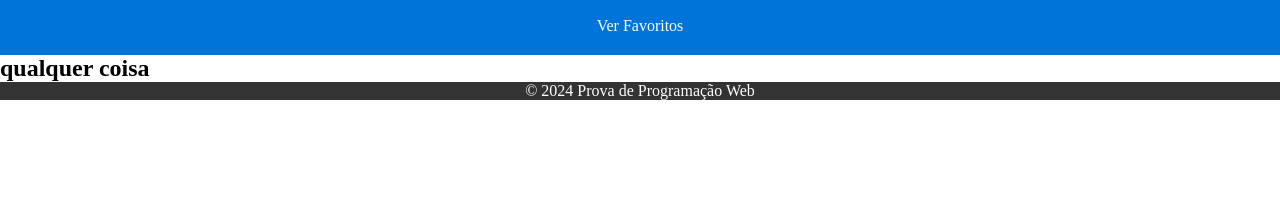
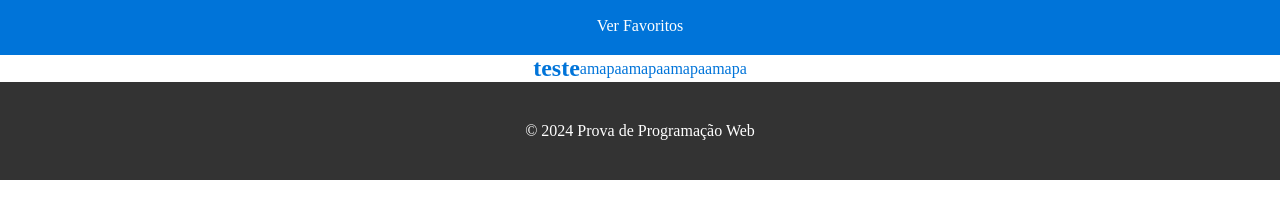
Before and after one commit to zWesleyDavid/PROVA_PW, a plain HTML site: page index.html in a window 1280 px wide. Shown: the part 60-278 px from the top of the page. Drawn offline with Linux system fonts and the light colour scheme.

Commit message:
Mudanças

```diff
--- a/index.html
+++ b/index.html
@@ -11,14 +11,20 @@
     <header>
         <div id="cabecalho">
             <h1>Estados do Brasil</h1>
-            <a href="./favoritos/index.html">Ver Favoritos</a>
+            <a href="favoritos/index.html">Ver Favoritos</a>
         </div>
     </header>
 
     <main>
-        <div id="centro">
-            <h2>qualquer coisa</h2>
-        </div>
+        <section class="corpo">
+            <div id="centro">
+                <h2>teste</h2>
+                <p>amapa</p>
+                <p>amapa</p>
+                <p>amapa</p>
+                <p>amapa</p>
+            </div>
+        </section>
     </main>
 
     <footer>
@@ -27,5 +33,6 @@
         </div>
     </footer>
 
+
 </body>
 </html>
--- a/styles.css
+++ b/styles.css
@@ -14,16 +14,28 @@
     gap: 20px;
 }
 
+main {
+    display: grid;
+    grid-template-columns: 1fr;
+    grid-template-areas: 'header'
+    'main'
+    'footer';
+}
+
 #cabecalho a {
     text-decoration: none;
     color: #fff;
 }
 
 #centro {
-
+    display: flex;
+    color: #0074d9;
+    justify-content: center;
+    align-items: center;
 }
 
 #footerzin {
+    padding: 40px;
     display: flex;
     justify-content: center;
     align-items: center;
```
Also changed, not shown: favoritos/index.html (added, +17 -0 lines), Municipio/index.html (deleted), municipio/index.html (added).
